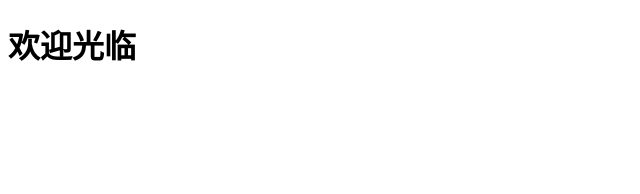
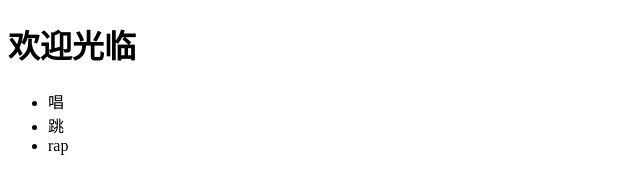
Before and after one commit to tangshengke/tangshengke.github.io, a plain HTML site: page index.html in a window 1280 px wide. Shown: the full height of the page, 0-640 px from the left. Drawn offline with Linux system fonts and the light colour scheme.

Commit message:
增加第一个功能

```diff
--- a/index.html
+++ b/index.html
@@ -10,6 +10,11 @@
 
 <body>
     <h1>欢迎光临</h1>
+    <ul>
+        <li>唱</li>
+        <li>跳</li>
+        <li>rap</li>
+    </ul>
 </body>
 
 </html>
```
